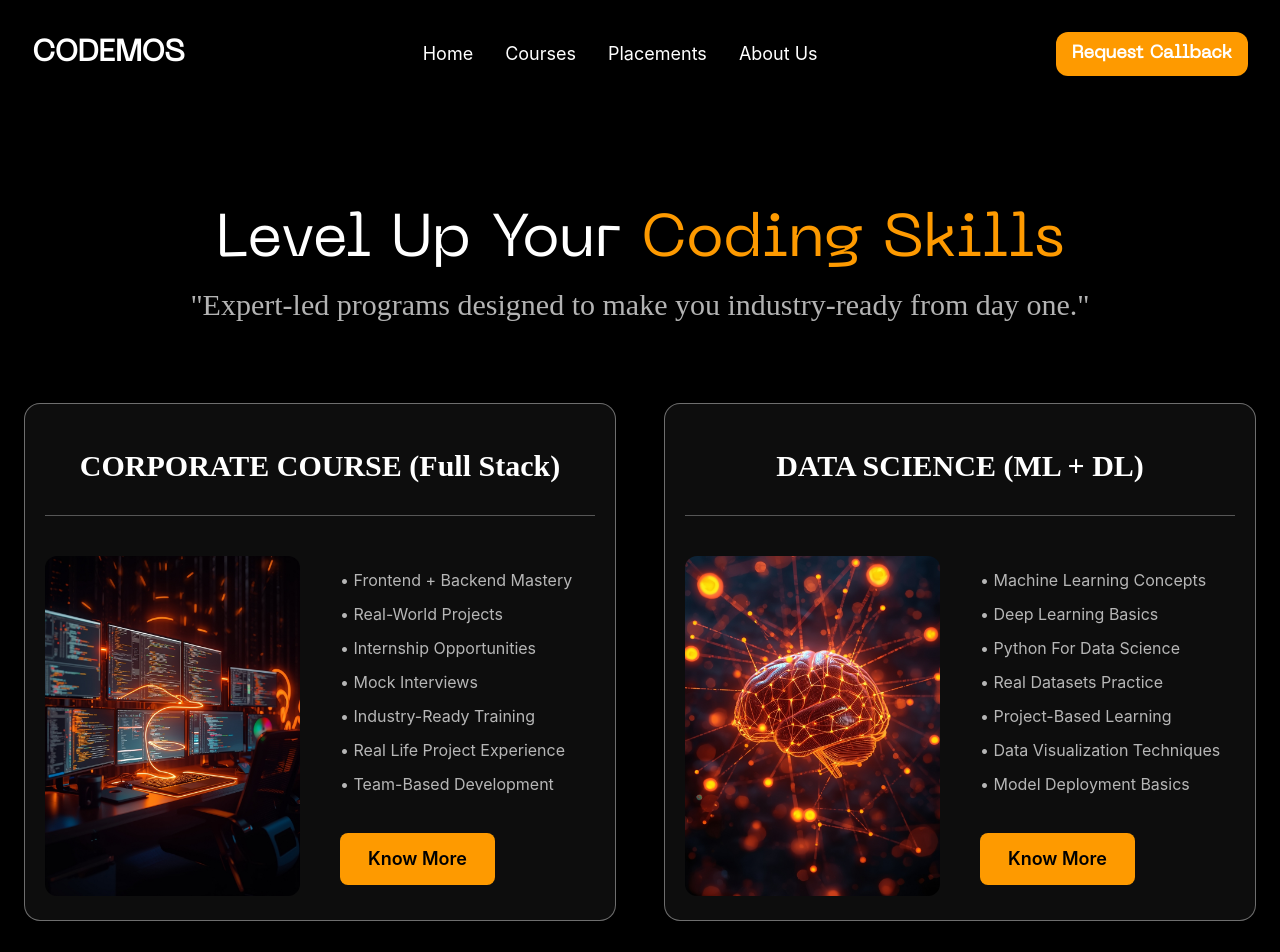
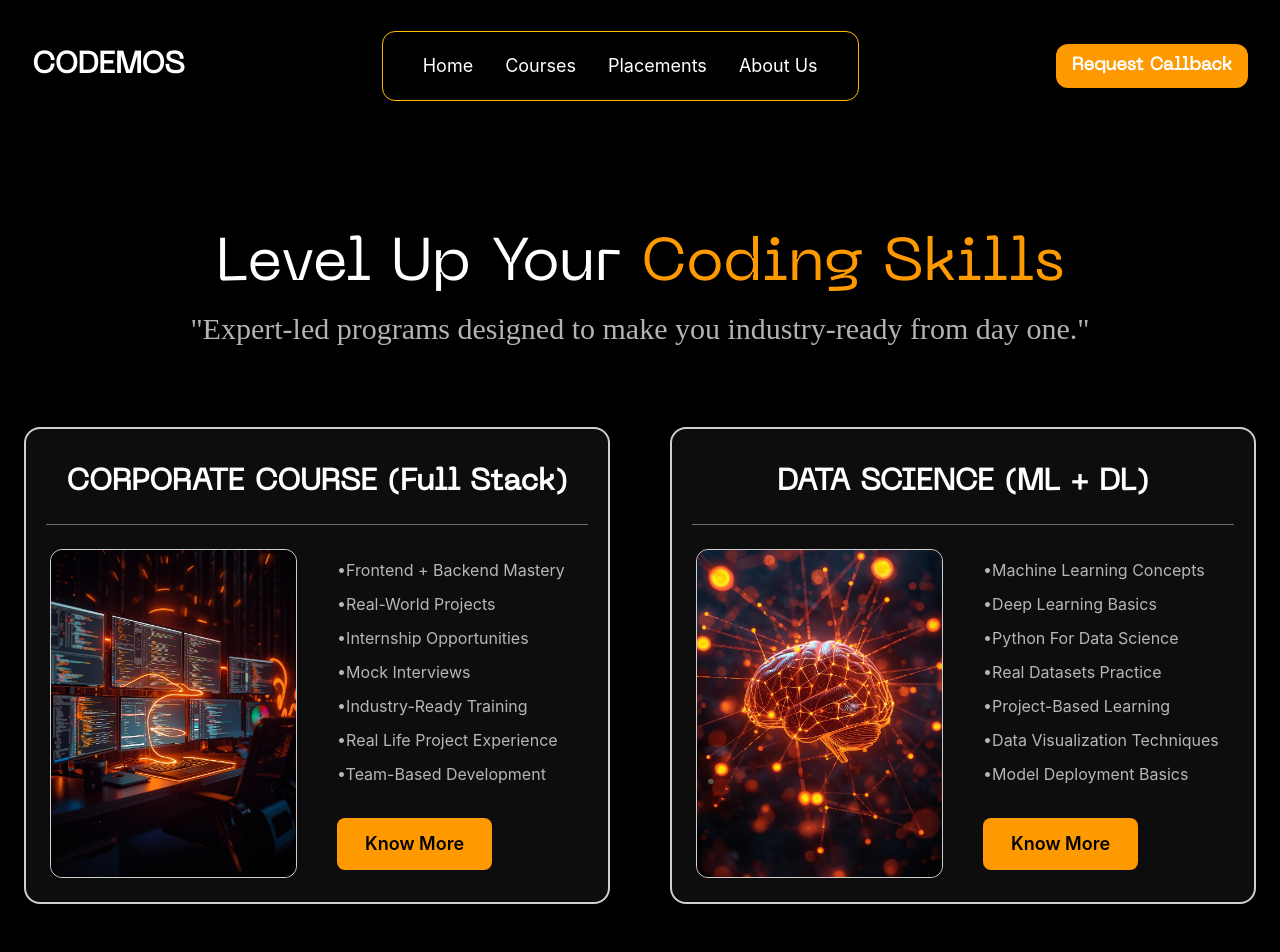
Before and after one commit to Yuvrajsinghko/Codemos, a React (Vite) app: page /courses in a window 1280 px wide. Shown: the top 952 px of the page. Built offline with nearby package versions, Linux system fonts and the light colour scheme.

Commit message:
feat(courses): improve course cards layout with hover effects and individual images.

```diff
--- a/src/components/NavBar.jsx
+++ b/src/components/NavBar.jsx
@@ -5,7 +5,7 @@ const Navbar = () => {
 		<nav className="text-white w-screen flex justify-between items-center px-8 py-8">
 			<Link to="/" className="text-3xl font-bold font-[NeueMachina]">CODEMOS</Link>
 
-			<div className="hidden md:flex gap-8 text-lg">
+			<div className="hidden md:flex gap-8 text-lg outline outline-amber-400 py-5 px-10 rounded-xl">
 				<Link to="/" className="cursor-pointer hover:text-amber-500">Home</Link>
 
 				<Link to="/courses" className="cursor-pointer hover:text-amber-500">Courses</Link>
--- a/src/pages/CoursesPage.jsx
+++ b/src/pages/CoursesPage.jsx
@@ -83,19 +83,19 @@ const CoursesPage = () => {
 
 	// 🔥 Reusable Card (same for ALL)
 	const CourseCard = ({ course }) => (
-		<div className="w-full bg-white/5 border border-white/40 rounded-2xl px-5 py-6
-			backdrop-blur-lg transition duration-300 hover:shadow-[0_10px_30px_rgba(251,191,36,0.25)]
-			hover:border-amber-400">
+		<div className="group w-full bg-white/5 border-2 border-white/80 rounded-2xl px-5 py-6
+			backdrop-blur-lg transition duration-300 hover:shadow-[10px_10px_30px_rgba(251,191,36,0.25)]
+			hover:border-amber-500 hover:bg-white/5 ">
 
-			<div className="h-22 flex items-center justify-center text-center mb-10 border-b border-white/30">
-				<h3 className="text-2xl md:text-3xl font-semibold mb-3 w-full font-[NewMachina]">
+			<div className="h-18 flex items-center justify-center text-center mb-6 border-b border-white/40">
+				<h3 className="text-2xl md:text-3xl font-semibold mb-3 w-full font-[NeueMachina] duration-300 group-hover:text-amber-500">
 					{course.title}
 				</h3>
 			</div>
 
 			{/* Content */}
-			<div className="flex flex-col md:flex-row gap-10 items-stretch">
-				<div className="w-full md:w-1/2">
+			<div className="flex flex-col md:flex-row gap-10 justify-center px-1">
+				<div className="w-full md:w-1/2 border border-white/80 rounded-xl">
 					<img
 						src={course.img}
 						alt={course.title}
@@ -106,11 +106,11 @@ const CoursesPage = () => {
 				<div className="w-full md:w-1/2 flex flex-col justify-evenly">
 					<ul className="text-white/70 text-sm md:text-base mb- space-y-2 leading-relaxed ">
 						{course.points.map((point, i) => (
-							<li key={i}>• {point}</li>
+							<li key={i}>•{point}</li>
 						))}
 					</ul>
 
-					<button className="mt-6 w-fit px-7 py-3 text-lg bg-amber-500 text-black rounded-lg font-semibold hover:bg-amber-400 transition">
+					<button className="mt-6 w-fit px-7 py-3 text-lg bg-amber-500 text-black rounded-lg font-semibold hover:bg-amber-400 transition duration-300 group-hover:-translate-y-1">
 						Know More
 					</button>
 				</div>
@@ -134,7 +134,7 @@ const CoursesPage = () => {
 			</div>
 
 			{/* 🔥 Grid Layout (2 per row) */}
-			<div className="grid grid-cols-1 md:grid-cols-2 gap-12 max-w-7xl mx-auto">
+			<div className="grid grid-cols-1 md:grid-cols-2 gap-15 max-w-7xl mx-auto">
 				{courses.map((course, index) => (
 					<CourseCard key={index} course={course} />
 				))}
--- a/src/sections/PlacementsSection.jsx
+++ b/src/sections/PlacementsSection.jsx
@@ -130,7 +130,7 @@ const Placements = () => {
 
 	// single card component
 	const Card = ({ item }) => (
-		<div className="min-w-[250px] bg-white/5 border border-white/80 rounded-2xl p-6 flex flex-col items-center text-center transition duration-300 hover:shadow-[0_10px_25px_rgba(251,191,36,0.25)] hover:border-amber-500 shadow-amber-300/40">
+		<div className="min-w-[250px] bg-white/5 border border-white/80 rounded-2xl p-6 flex flex-col items-center text-center transition duration-300 hover:shadow-[10px_10px_25px_rgba(251,191,36,0.25)] hover:border-amber-500  ">
 
             <div className="flex items-center gap-4 mb-4">
                 <p className="text-md text-white/60 hover:text-amber-300">Placed at</p>
@@ -166,7 +166,7 @@ const Placements = () => {
 			</div>
 
 			<div
-				className="overflow-hidden mb-10"
+				className=" mb-10"
 				onMouseEnter={handleRow1MouseEnter}
 				onMouseLeave={handleRow1MouseLeave}
 			>
@@ -178,7 +178,7 @@ const Placements = () => {
 			</div>
 
 			<div
-				className="overflow-hidden"
+				className=""
 				onMouseEnter={handleRow2MouseEnter}
 				onMouseLeave={handleRow2MouseLeave}
 			>
```
